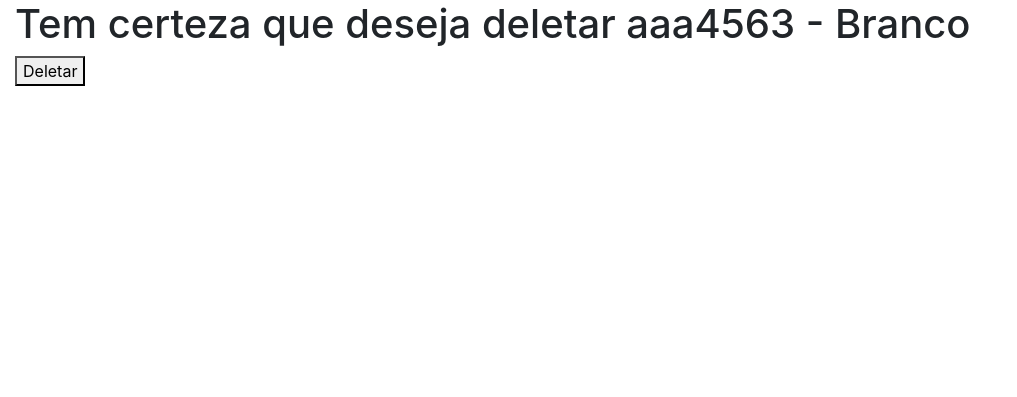
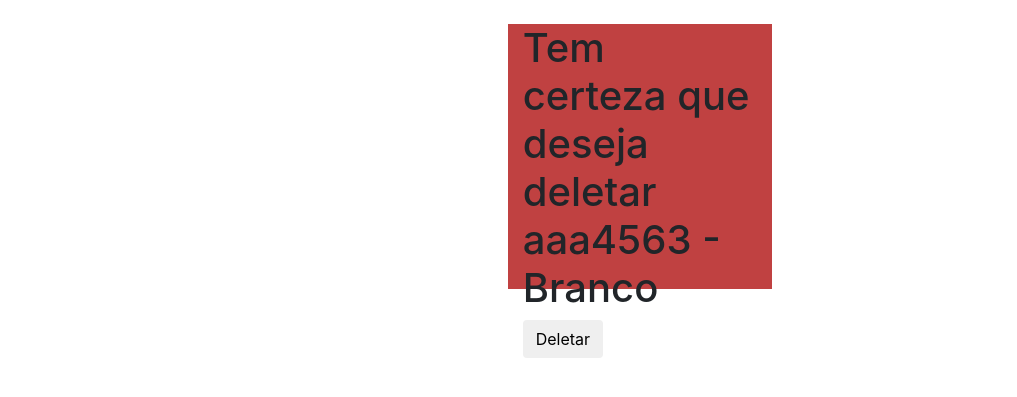
Before and after one commit to diegopmayer/ProjetoFinal, a Django app: page /core/mov-rot-delete/6/ in a window 1280 px wide. Shown: the top 397 px of the page, without its empty margins (0-1017 px from the left). Run offline with Django 3.2, Linux system fonts and the light colour scheme; data comes from the database, SQL or seed files in the repository; both versions use the stored data as it was after the commit; some libraries are stand-ins or nearby versions.

Commit message:
refacturing style

```diff
--- a/core/templates/core/delete_confirm.html
+++ b/core/templates/core/delete_confirm.html
@@ -1,12 +1,15 @@
 {% extends 'base.html' %}
 
 {% block main %}
+    <br>
+    <div class="container" style="width: 7cm; height: 7cm; background: rgb(192, 65, 65)">
+        <h1> Tem certeza que deseja deletar {{ obj }}</h1>
 
-<h1> Tem certeza que deseja deletar {{ obj }}</h1>
+        <form method="POST">
+            {% csrf_token %}
+            <button type="submit" class="btn btn-alert">Deletar</button>
+        </form>
+    </div>
 
-<form method="POST">
-    {% csrf_token %}
-    <button type="submit">Deletar</button>
-</form>
 
 {% endblock %}
```
Also changed, not shown: core/templates/core/index.html (+15 -7 lines), core/templates/core/update_pessoa.html (+6 -1 lines), db.sqlite3.
